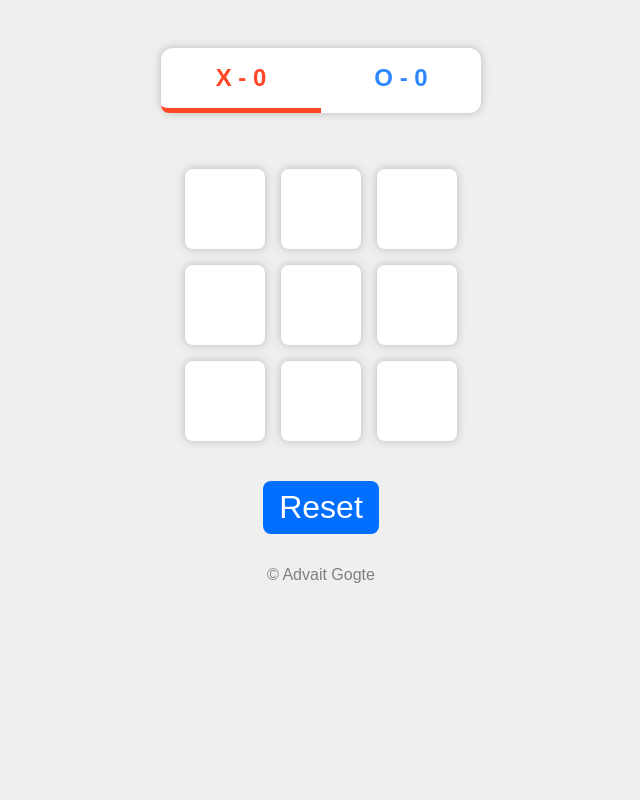
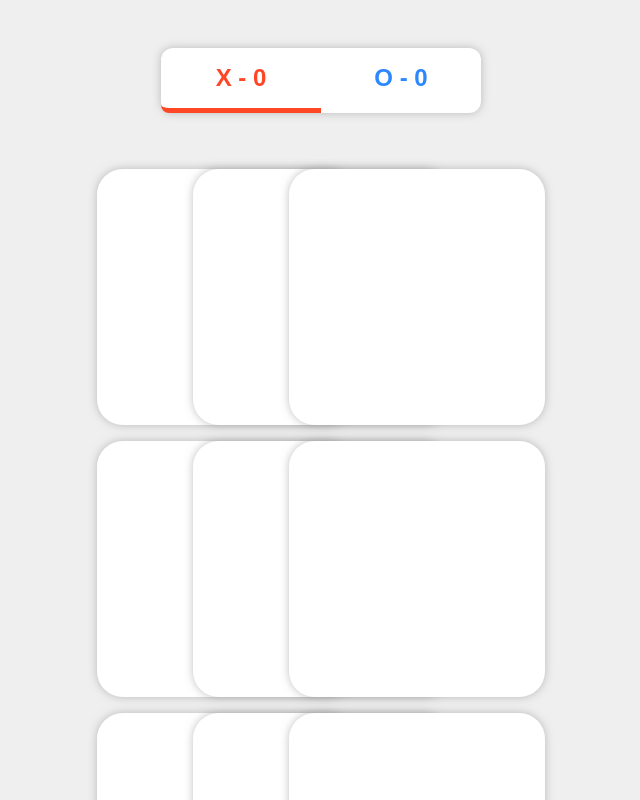
Before and after one commit to kript0b0i/tic-tac-toe, a React (Create React App) app: page / in a window 1280 px wide. Shown: the top 800 px of the page, without its empty margins (319-959 px from the left). Built offline with nearby package versions, Linux system fonts and the light colour scheme.

Commit message:
Update index.css

```diff
--- a/src/index.css
+++ b/src/index.css
@@ -11,3 +11,37 @@ code {
   font-family: source-code-pro, Menlo, Monaco, Consolas, 'Courier New',
     monospace;
 }
+
+/* Board Component */
+.board {
+  display: flex;
+  flex-wrap: wrap;
+  justify-content: center;
+  margin: 0 auto;
+  max-width: 90vw; /* Use a maximum width of 90vw to ensure that the board fits on smaller screens */
+}
+
+.board button {
+  font-size: 6vw; /* Use a font size of 6vw to ensure that the buttons are large enough for mobile screens */
+  height: 20vw; /* Use a height of 20vw to ensure that the buttons are proportional to the font size */
+  width: 20vw; /* Use a width of 20vw to ensure that the buttons are proportional to the font size */
+}
+
+/* Scoreboard Component */
+.scoreboard {
+  margin-bottom: 20px;
+}
+
+.scoreboard h2 {
+  font-size: 4vw; /* Use a font size of 4vw to ensure that the heading is large enough for mobile screens */
+}
+
+/* Reset Component */
+.reset button {
+  font-size: 4vw; /* Use a font size of 4vw to ensure that the button is large enough for mobile screens */
+}
+
+/* Signature Component */
+.signature {
+  font-size: 3vw; /* Use a font size of 3vw to ensure that the text is large enough for mobile screens */
+}
```
